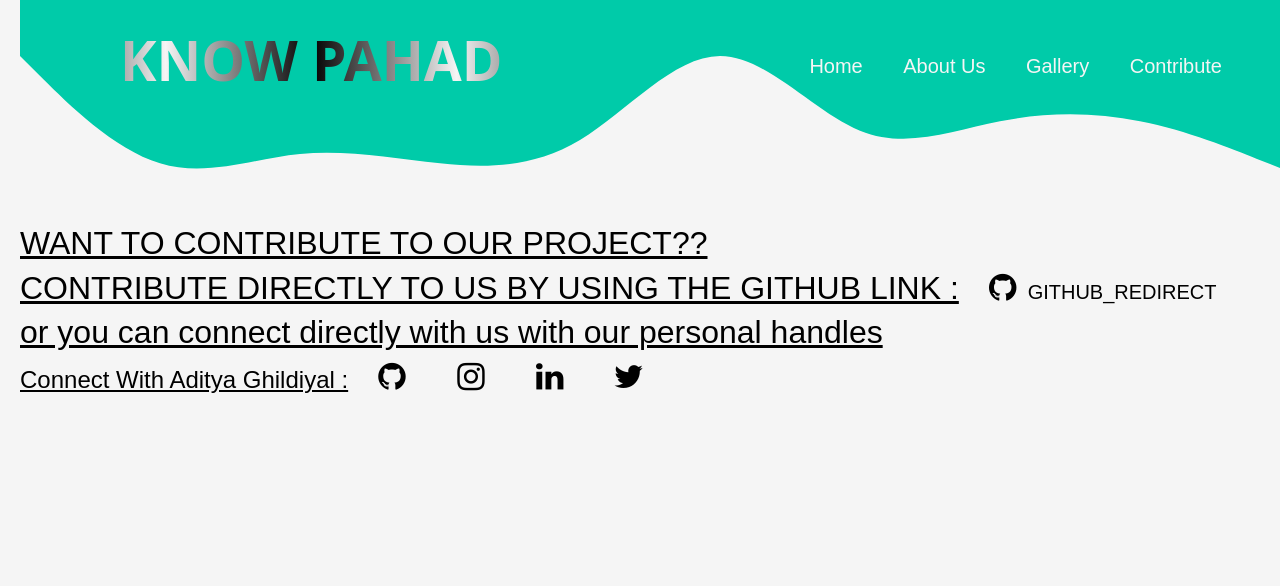
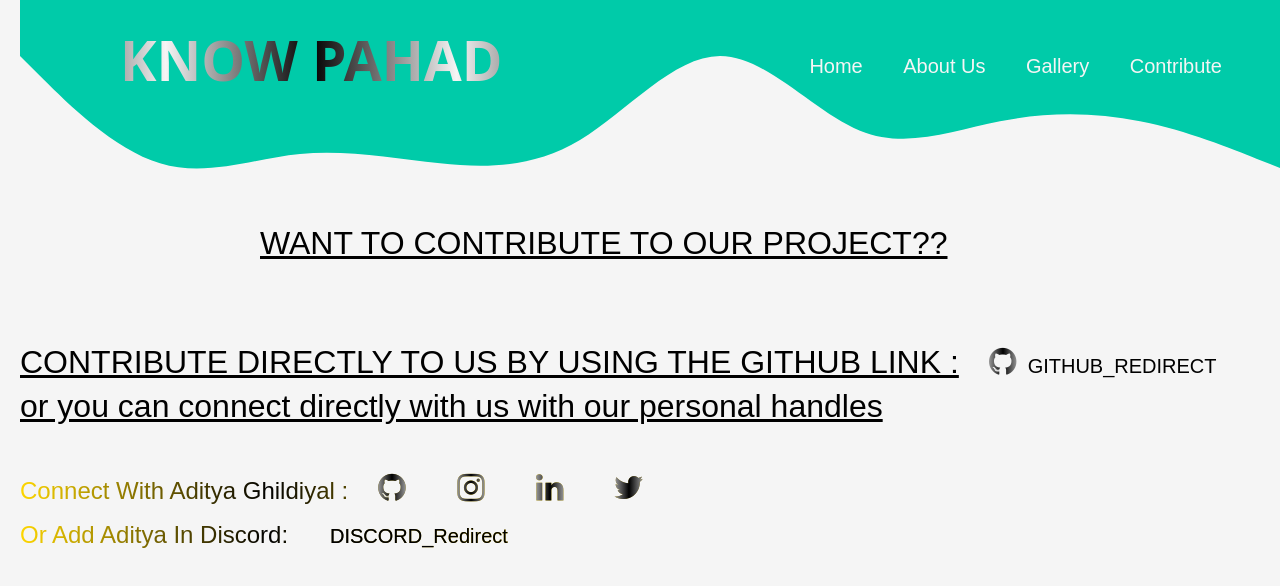
Before and after one commit to AdityaGhildiyal/Uk, a plain HTML site: page contribute.html in a window 1280 px wide. Drawn offline with Linux system fonts and the light colour scheme.

Commit message:
added golden transition in links

```diff
--- a/contribute.html
+++ b/contribute.html
@@ -7,7 +7,10 @@
     <link rel="stylesheet" href="stylecontribute.css">
     <link rel="stylesheet" href="https://cdnjs.cloudflare.com/ajax/libs/font-awesome/4.7.0/css/font-awesome.min.css">
 </head>
+
+
 <body>
+
         <nav>
             <label class="logo"> KNOW PAHAD</label>
             <ul>
@@ -38,18 +41,19 @@
     </div>
 
     <div id="maincontributewindow">
-            <u>WANT TO CONTRIBUTE TO OUR PROJECT??<br></u>
+            <u class="hi">WANT TO CONTRIBUTE TO OUR PROJECT??<br><br><br></u>
             <u>CONTRIBUTE DIRECTLY TO US BY USING THE GITHUB LINK :</u>
             <a href="https://github.com/AdityaGhildiyal5/Uk" class="fa fa-github"></a>
             <a class="githublink" href="https://github.com/AdityaGhildiyal5/Uk">GITHUB_REDIRECT</a>
             <u><br>or you can connect directly with us with our personal handles</u>
         </div>
     <div class="tape">
-        <u class="connectus" >Connect With Aditya Ghildiyal :</u>
-        <a href="https://github.com/AdityaGhildiyal5" class="fa fa-github"></a>
-        <a href="https://www.instagram.com/secondbest_._/" class="fa fa-instagram"></a>
-        <a href="https://www.linkedin.com/in/aditya-ghildiyal-1a02772a0/" class="fa fa-linkedin"></a>
-        <a href="https://twitter.com/Addycantmiss" class="fa fa-twitter"></a>
-        <a href="https://discord.com/invite/sNH744fE" class="fab fa-discord"></a>
+        <u class="connectus" ><br>Connect With Aditya Ghildiyal :</u>
+        <a  href="https://github.com/AdityaGhildiyal5" class="fa fa-github"></a>
+        <a  href="https://www.instagram.com/secondbest_._/" class="fa fa-instagram"></a>
+        <a  href="https://www.linkedin.com/in/aditya-ghildiyal-1a02772a0/" class="fa fa-linkedin"></a>
+        <a  href="https://twitter.com/Addycantmiss" class="fa fa-twitter"></a>
+        <u class="connectus"><br>Or Add Aditya In Discord:</u>
+        <a class="githublink" href="https://discord.com/invite/sNH744fE"  style="margin-left: 20px;">DISCORD_Redirect</a>
     </div>
 </body>
--- a/stylecontribute.css
+++ b/stylecontribute.css
@@ -4,6 +4,7 @@ body {
     padding: 20px;
     background-color: whitesmoke;
 }
+
 nav{
     z-index: 1;
     position: relative;
@@ -65,14 +66,28 @@ a.active{
     color: black;
     margin-left: -32px;
 }
+.githublink:hover{
+    background-image: linear-gradient(to right,gold,black,gold,black,gold,black);
+    background-clip: text;
+    -webkit-background-clip: text;
+    color: transparent;
+}
 #maincontributewindow{
     margin-top: 125px;
     color: black;
-    font-weight: 200;
+    font-weight: 300;
     font-size: 200%;
 }
+.hi{
+    margin-left: 240px;
+    margin-bottom: 240px;
+    text-align: center;
+}
 .tape{
-    color: black;
+    background-image: linear-gradient(to right,gold,black,gold,black,gold,black);
+    background-clip: text;
+    -webkit-background-clip: text;
+    color: transparent;
     font-size: 200%;
 }
 .connectus{
@@ -85,10 +100,14 @@ a.active{
     text-decoration: none;
     margin: -10px;
     border-radius: 1px;
-    color: black;
+    background-image: linear-gradient(to right,black,whitesmoke,black,whitesmoke,black);
+    background-clip: text;
+    -webkit-background-clip: text;
+    color: transparent;
     border-color: black;
   }
 
 .fa:hover {
     opacity: 0.7;
+    color: gold;
 }
```
